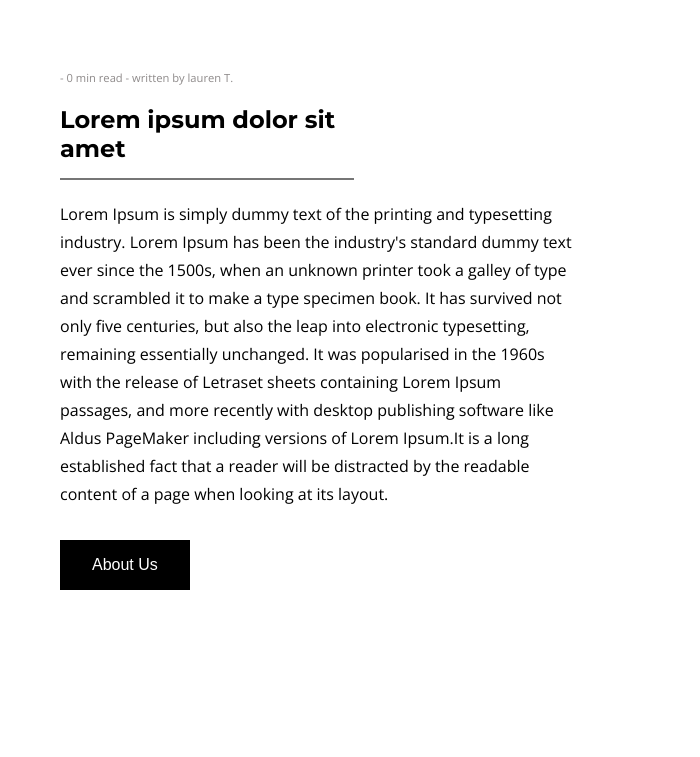
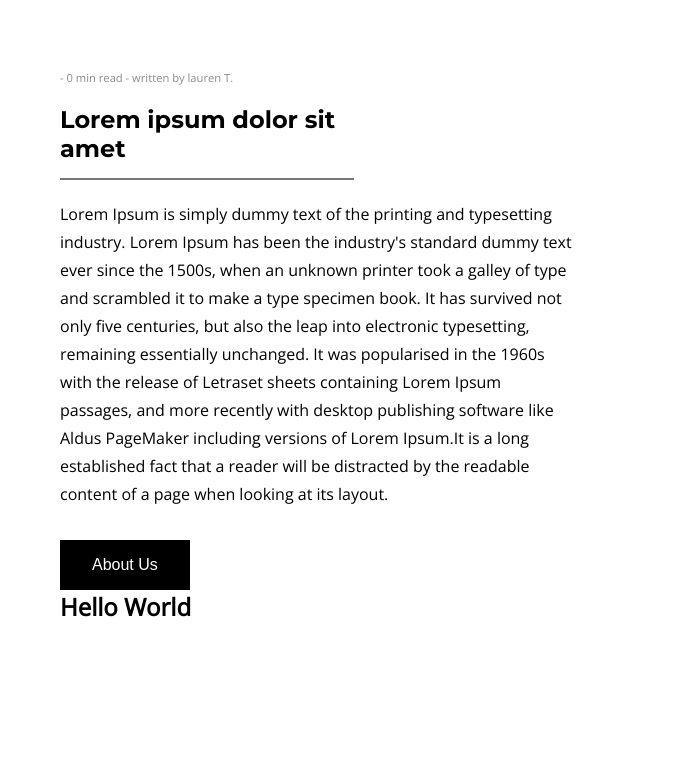
Before and after one commit to Lakshmananh/dev, a website: page index.html in a window 1280 px wide. Shown: the top 757 px of the page, 580-1280 px from the left. Drawn offline with nearby package versions, Linux system fonts and the light colour scheme.

Commit message:
changes done

```diff
--- a/index.html
+++ b/index.html
@@ -28,6 +28,17 @@
                 </div>
             </div>
         </section>
+        <section>
+            <div class="container">
+                <div class="row">
+                    <div class="col-md-12">
+                        <h1>Hello World</h1>
+                    </div>
+                </div>
+            </div>
+        </section>
+
+
 
 
         <script src="./js/script.js"></script>
```
